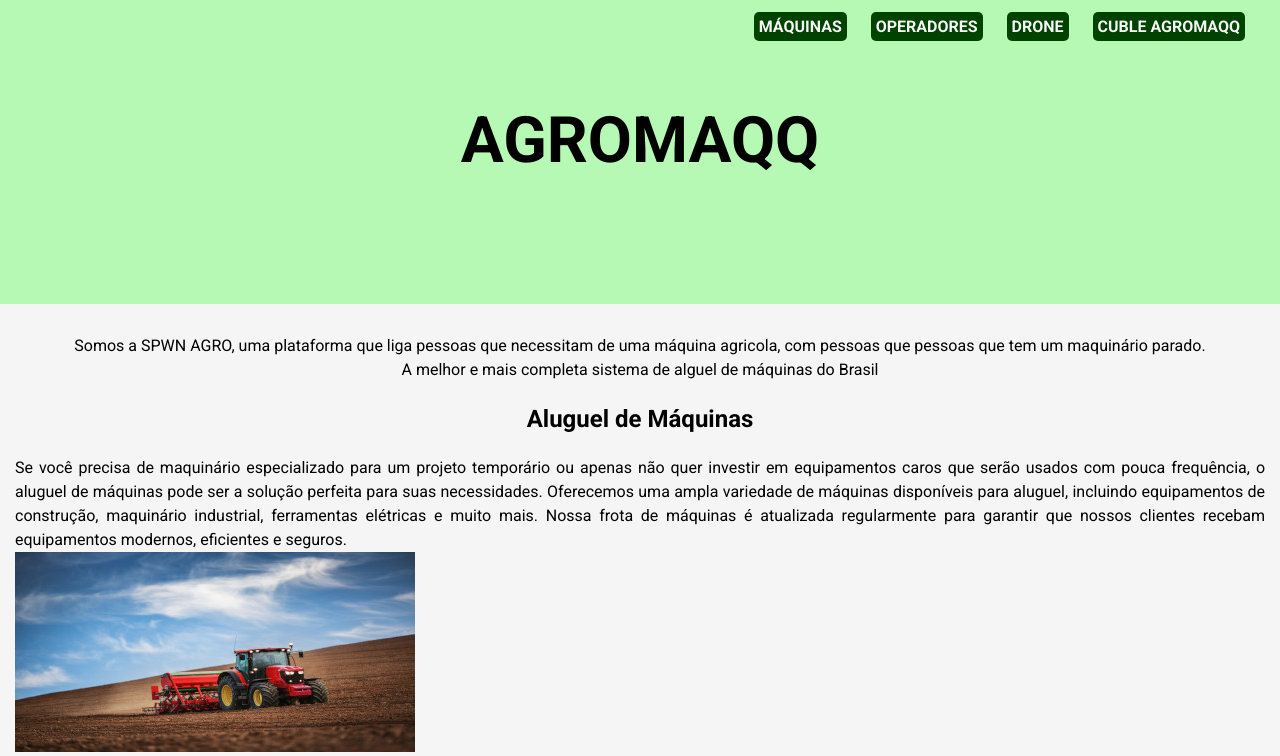
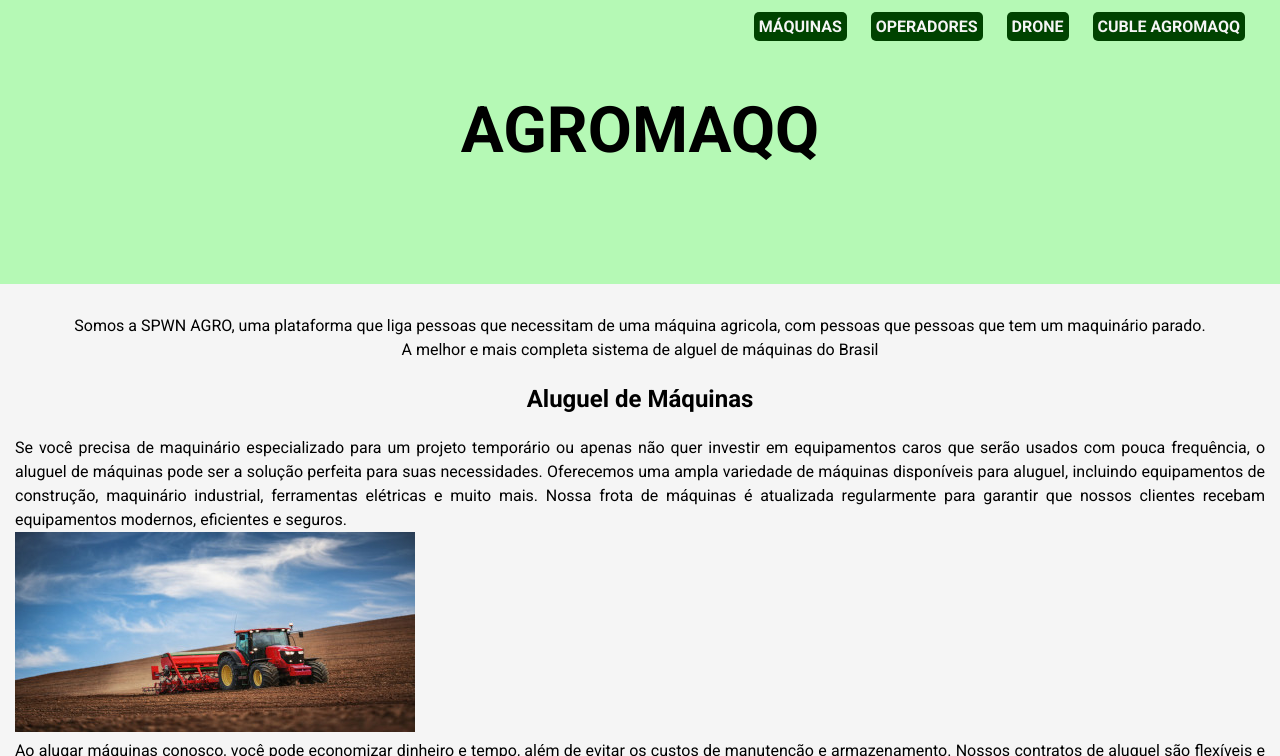
Before and after one commit to zoeiras123/agromaqq, a plain HTML site: page index.html in a window 1280 px wide. Shown: the top 756 px of the page. Drawn offline with Linux system fonts and the light colour scheme.

Commit message:
Add files via upload

```diff
--- a/style.css
+++ b/style.css
@@ -47,8 +47,8 @@ header {
 header {
     background-color: rgb(181, 249, 181);
     text-align: center;
-    font-weight: 700px;
-    padding: 50px;
+    font-weight: 600px;
+    padding: 40px;
 }
 
 header>h1 {
```
